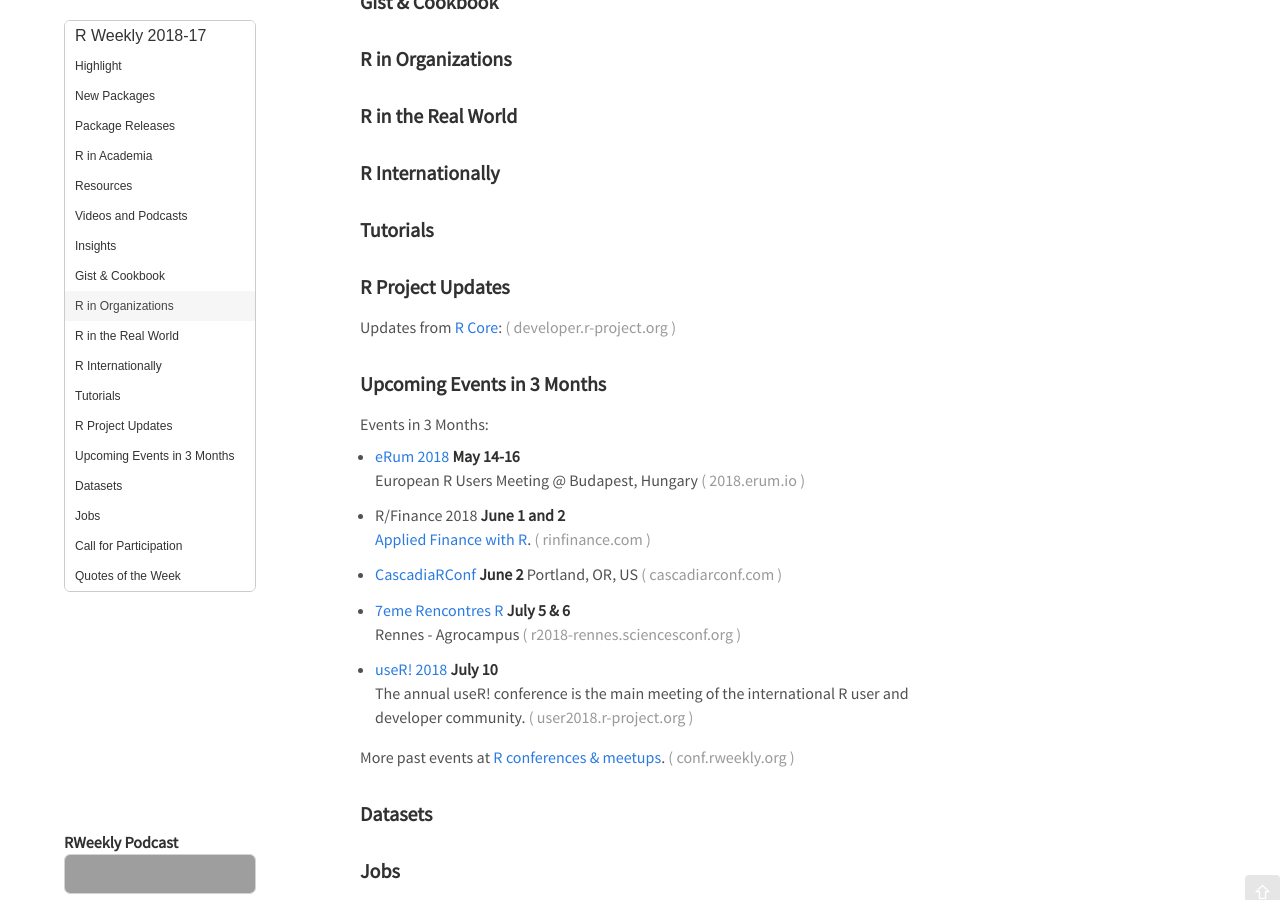
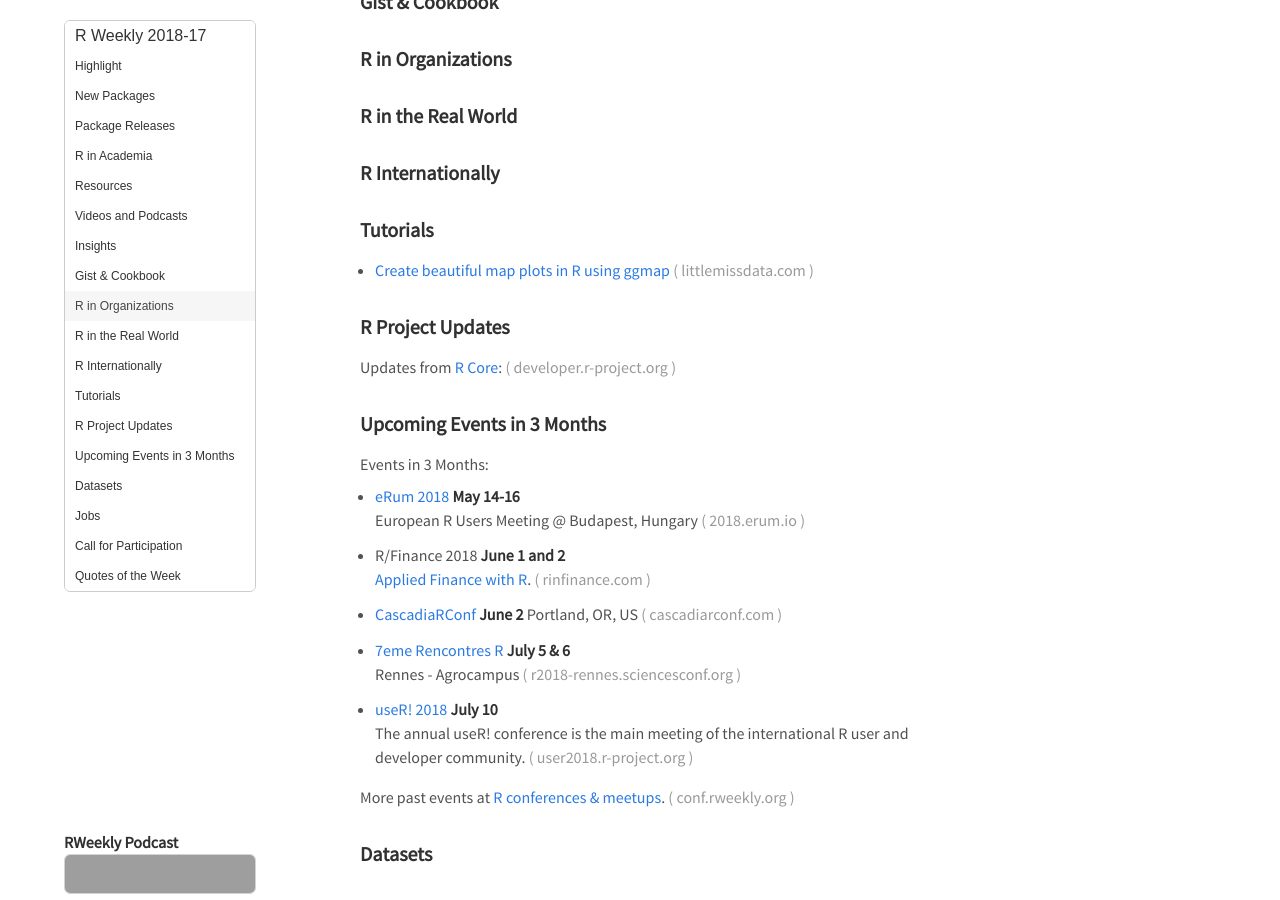
Before and after one commit to rweekly/rweekly.org, a Jekyll site: the page built from draft.md, in a window 1280 px wide and 900 px high, scrolled down 782 px. Built offline with Jekyll 4.4.1, drawn with Linux system fonts in a browser that asks for light colours; emoji names are drawn with the system emoji font; comment, search, counter and statistics services are not loaded; grey boxes are pictures that could not be loaded.

Commit message:
Update draft.md

```diff
--- a/draft.md
+++ b/draft.md
@@ -69,7 +69,7 @@
 
 ###  Tutorials
 
-
++ [Create beautiful map plots in R using ggmap](https://www.littlemissdata.com/blog/maps)
 
 <!--<div class="post-more-begin"></div><div class="post-more-end"></div>-->
 
```
